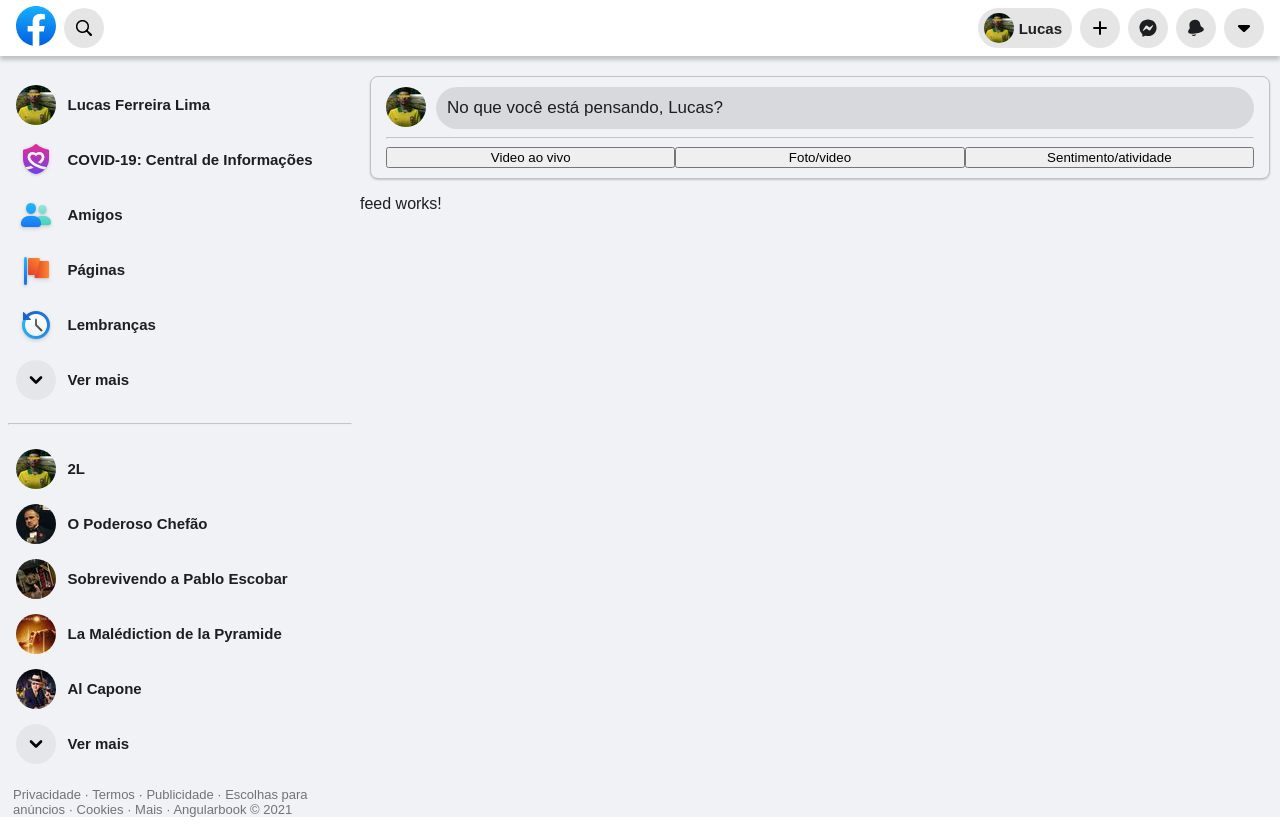
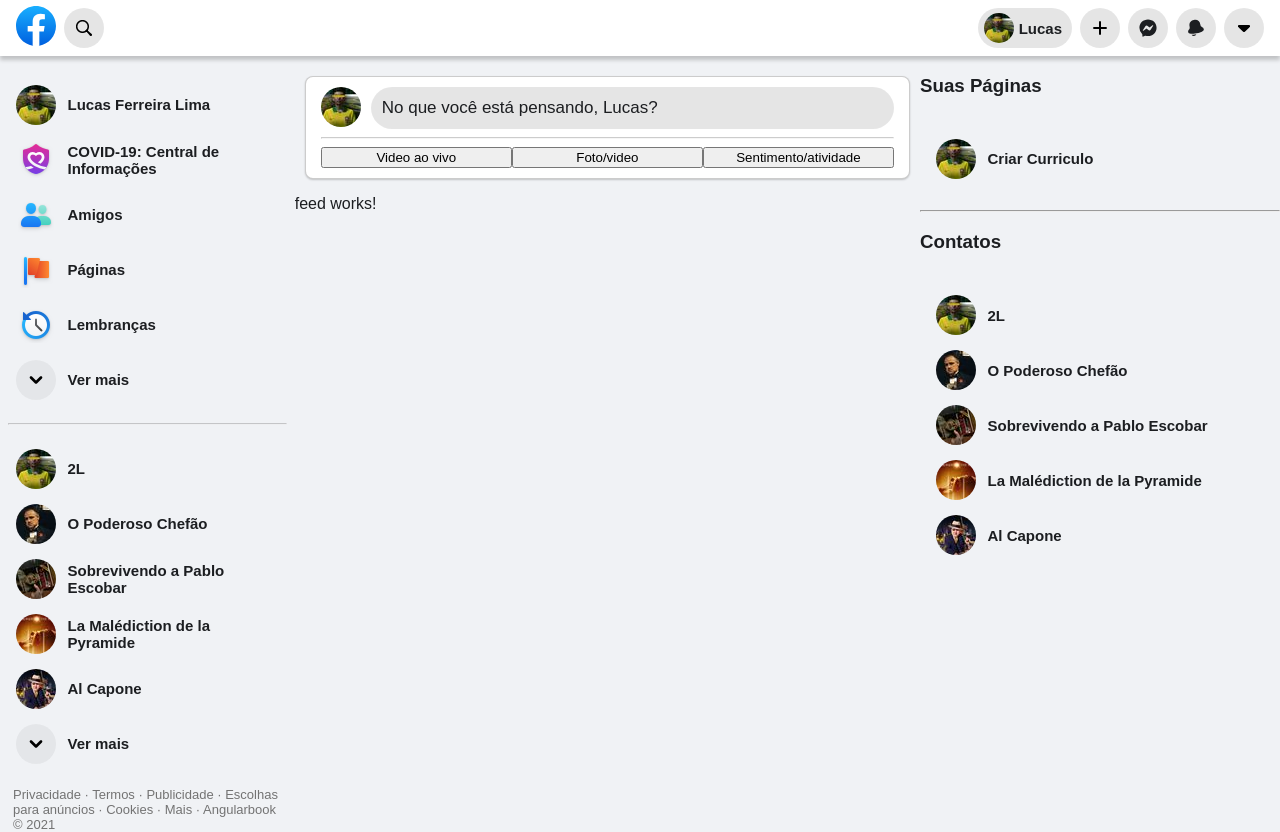
Before and after one commit to lucasferreiralimax/angularbook-new, an Angular app: page / in a window 1280 px wide. Built offline with nearby package versions, Linux system fonts and the light colour scheme.

Commit message:
new component complmentary in feed page

```diff
--- /dev/null
+++ b/src/app/components/complementary/complementary.component.html
@@ -0,0 +1,45 @@
+<section class="complentary">
+  <h3>Suas Páginas</h3>
+  <ul class="list">
+    <li class="item">
+      <div class="icon-content photo">
+        <img src="./assets/2L-icon.jpg" alt="Lucas Ferreira Lima">
+      </div>
+      Criar Curriculo
+    </li>
+  </ul>
+  <hr>
+  <h3>Contatos</h3>
+  <ul class="list">
+    <li class="item">
+      <div class="icon-content photo">
+        <img src="./assets/2L-icon.jpg" alt="2L">
+      </div>
+      2L
+    </li>
+    <li class="item">
+      <div class="icon-content photo">
+        <img src="./assets/godfather-icon.jpg" alt="O Poderoso Chefão">
+      </div>
+      O Poderoso Chefão
+    </li>
+    <li class="item">
+      <div class="icon-content photo">
+        <img src="./assets/escobar-icon.jpg" alt="Sobrevivendo a Pablo Escobar">
+      </div>
+      Sobrevivendo a Pablo Escobar
+    </li>
+    <li class="item">
+      <div class="icon-content photo">
+        <img src="./assets/pyrimed-icon.jpg" alt="La Malédiction de la Pyramide">
+      </div>
+      La Malédiction de la Pyramide
+    </li>
+    <li class="item">
+      <div class="icon-content photo">
+        <img src="./assets/alcapone-icon.jpg" alt="Al Capone">
+      </div>
+      Al Capone
+    </li>
+  </ul>
+</section>
--- /dev/null
+++ b/src/app/components/complementary/complementary.component.ts
@@ -0,0 +1,15 @@
+import { Component, OnInit } from '@angular/core';
+
+@Component({
+  selector: 'app-complementary',
+  templateUrl: './complementary.component.html',
+  styleUrls: ['./complementary.component.scss']
+})
+export class ComplementaryComponent implements OnInit {
+
+  constructor() { }
+
+  ngOnInit(): void {
+  }
+
+}
--- a/src/app/components/post/post.component.scss
+++ b/src/app/components/post/post.component.scss
@@ -1,12 +1,13 @@
 .post {
-  background: var(--main-bg-color);
+  background: var(--main-color-2);
   border: 1px solid rgba(0,0,0,.2);
   border-radius: max(0px, min(8px, ((100vw - 4px) - 100%) * 9999)) / 8px;
   padding: 10px 15px;
   box-shadow: 0 1px 2px rgba(0,0,0,.2);
   width: calc(100% - 20px);
+  max-width: 680px;
   box-sizing: border-box;
-  margin: 0 10px;
+  margin: 0 auto;
   .header {
     display: flex;
   }
--- a/src/app/views/feed/feed.component.html
+++ b/src/app/views/feed/feed.component.html
@@ -4,4 +4,5 @@
     <app-post></app-post>
     <p>feed works!</p>
   </main>
+  <app-complementary class="complentary" *ngIf="asideComplentary | async"></app-complementary>
 </section>
--- a/src/app/views/feed/feed.component.scss
+++ b/src/app/views/feed/feed.component.scss
@@ -7,6 +7,10 @@
   display: block;
 }
 
+.complentary {
+  min-width: 360px;
+}
+
 .main {
   padding-top: 20px;
   width: 100%;
--- a/src/app/views/feed/feed.component.ts
+++ b/src/app/views/feed/feed.component.ts
@@ -11,9 +11,12 @@
 export class FeedComponent implements OnInit {
 
   asideBookmarks:Observable<boolean>;
+  asideComplentary:Observable<boolean>;
 
   constructor(public breakpointObserver: BreakpointObserver) {
     this.asideBookmarks = breakpointObserver.observe('(max-width: 1100px)')
+      .pipe(map(result => !result.matches));
+    this.asideComplentary = breakpointObserver.observe('(max-width: 900px)')
       .pipe(map(result => !result.matches));
   }
 
```
Also changed, not shown: src/app/modules/shared/shared.module.ts (+11 -2 lines), src/app/components/complementary/complementary.component.scss (added), 1 other file (tests, documents, lock files or other folders).
